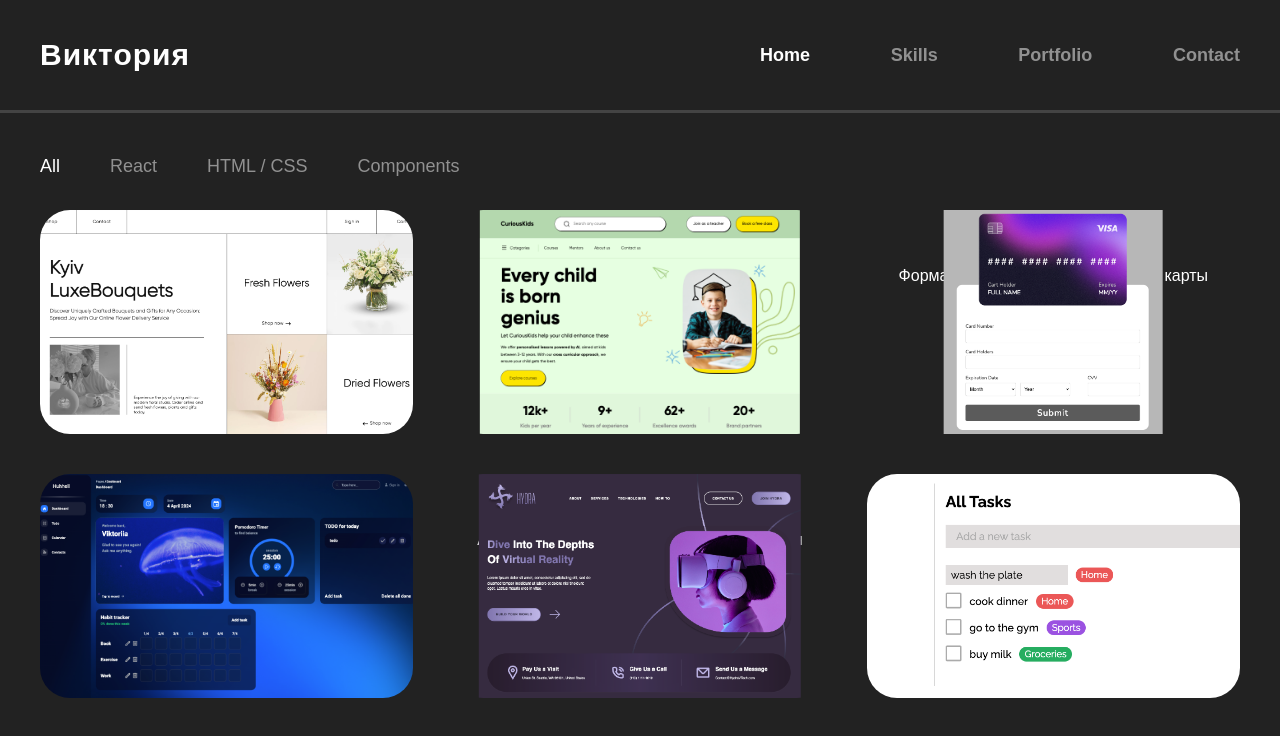
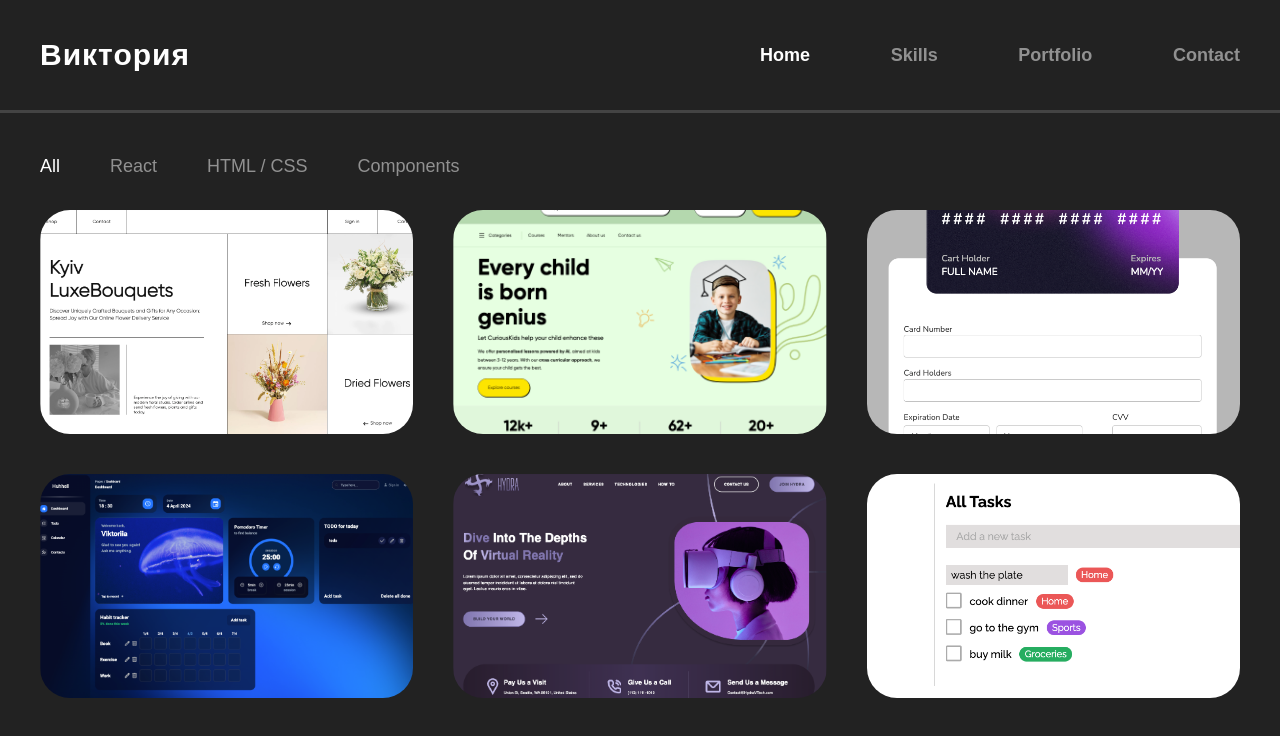
Before and after one commit to huhhell/portfolio, a React (Vite) app: page /portfolio in a window 1280 px wide. Shown: the top 736 px of the page. Built offline with nearby package versions, Linux system fonts and the light colour scheme.

Commit message:
fix images size

```diff
--- a/src/assets/components/ProjectsList/ProjectsList.tsx
+++ b/src/assets/components/ProjectsList/ProjectsList.tsx
@@ -66,6 +66,8 @@ const ProjectContainer = styled.div`
 const ProjectImg = styled.img`
     position: absolute;
     height: 100%;
+    width: 100%;
+    object-fit: cover;
     top: 50%;
     left: 50%;
     transform: translate(-50%, -50%);
```
